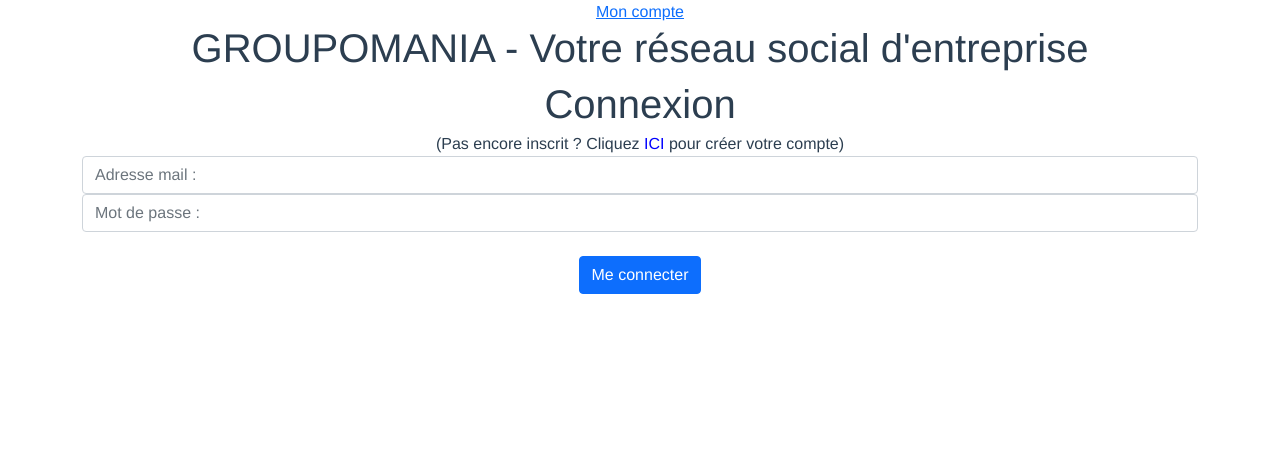
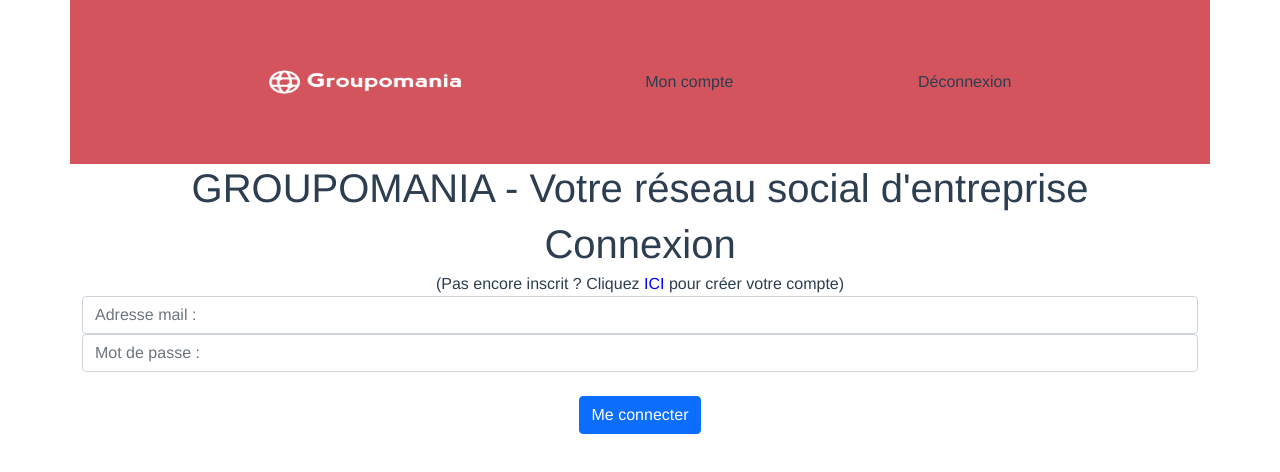
Before and after one commit to StephaneMercier/StephaneMercier_P7_31012022, a Vue app in the folder frontEnd/groupomania-front/: page /#/login in a window 1280 px wide. Shown: the top 472 px of the page. Built offline with nearby package versions, Linux system fonts and the light colour scheme.

Commit message:
reinforced route protection

```diff
--- a/frontEnd/groupomania-front/public/index.html
+++ b/frontEnd/groupomania-front/public/index.html
@@ -1,9 +1,10 @@
 <!DOCTYPE html>
-<html lang="">
+<html lang="fr">
   <head>
     <meta charset="utf-8" />
     <meta http-equiv="X-UA-Compatible" content="IE=edge" />
     <meta name="viewport" content="width=device-width,initial-scale=1.0" />
+
     <meta
       name="viewport"
       content="width=device-width, initial-scale=1, shrink-to-fit=no"
@@ -19,9 +20,7 @@
         continue.</strong
       >
     </noscript>
-    <div id="app">
-
-    </div>
+    <div id="app"></div>
     <!-- built files will be auto injected -->
   </body>
 </html>
--- a/frontEnd/groupomania-front/src/components/NavBar.vue
+++ b/frontEnd/groupomania-front/src/components/NavBar.vue
@@ -1,12 +1,44 @@
 <template>
-  <div>
-    <router-link to="/login">Mon compte</router-link>
-    <!-- <router-link to="/logout">Déconnexion</router-link> -->
+  <div class="container">
+    <nav class="navbar navbar-">
+      <img
+        src="../assets/icon-left-font-monochrome-white.png"
+        alt="logo Groupomania white"
+      />
+      <router-link to="/profile">Mon compte</router-link>
+      <router-link @click="logOut()" to="/login">Déconnexion</router-link>
+    </nav>
   </div>
 </template>
 
 <script>
-export default {};
+import authService from "../services/authService";
+export default {
+  methods: {
+    logOut() {
+      authService.logout();
+    },
+  },
+};
 </script>
 
-<style lang="scss" scoped></style>
+<style scoped>
+* {
+  text-decoration: none;
+  color: inherit;
+}
+.container {
+  background-color: #d3545c;
+  border: 2px solid #d3545c;
+  text-decoration: none;
+}
+img {
+  width: 12rem;
+  height: 9rem;
+}
+nav {
+  display: flex;
+  justify-content: space-evenly;
+  align-items: center;
+}
+</style>
--- a/frontEnd/groupomania-front/src/views/Profile.vue
+++ b/frontEnd/groupomania-front/src/views/Profile.vue
@@ -1,16 +1,15 @@
 <template>
   <div class="container">
     <h1>Mon Compte GROUPOMANIA</h1>
-    <p class="profile-header">{{ name }} {{ lastName }}</p>
+    <h2 class="profile-header">{{ name }} {{ lastName }}</h2>
     <p v-for="post in posts" :key="post.id">
-      <a :href="`/post/${post.postId}`">{{ post.title }}</a>
+      <a :href="`/post/${post.id}`">{{ post.title }}</a>
     </p>
   </div>
 </template>
 
 <script>
 import userService from "../services/userService";
-// import postService from "../services/postService";
 
 export default {
   data() {
@@ -21,7 +20,7 @@
     };
   },
   methods: {
-    async getUser() {
+    getUser() {
       let token = localStorage.getItem("token");
       const { id } = JSON.parse(token);
       console.log(id);
@@ -35,6 +34,7 @@
     getUserPost() {
       let token = localStorage.getItem("token");
       const { id } = JSON.parse(token);
+      console.log(id);
       userService.getUserPost(id).then((response) => {
         console.log(response.data);
         this.posts = response.data.userPosts;
--- a/frontEnd/groupomania-front/src/views/Register.vue
+++ b/frontEnd/groupomania-front/src/views/Register.vue
@@ -53,11 +53,7 @@
 </template>
 
 <script>
-// import axios from "axios";
 import authService from "../services/authService.js";
-// const instance = axios.create({
-//   baseURL: "http://localhost:3000",
-// });
 
 export default {
   data() {
--- a/frontEnd/groupomania-front/src/views/UpdatePost.vue
+++ b/frontEnd/groupomania-front/src/views/UpdatePost.vue
@@ -7,7 +7,7 @@
       <label for="">Publication</label>
       <input type="text" v-model="post.body" />
     </form>
-
+    <br />
     <button class="btn btn-primary">Publier</button>
   </div>
 </template>
```
Also changed, not shown: frontEnd/groupomania-front/src/views/Home.vue (+0 -10 lines), frontEnd/groupomania-front/src/router/navGuard.js (deleted).
